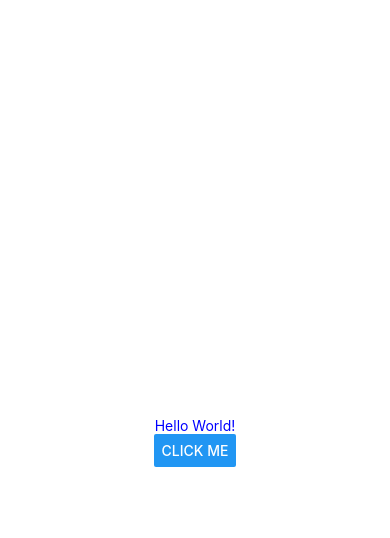
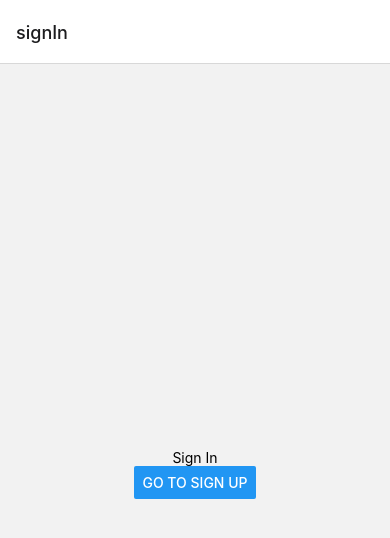
Before and after one commit to munaciella/react-native-app-playground, a React Native app: screen /signIn in a window 390 px wide. Shown: the top 538 px of the page. Built offline with nearby package versions, Linux system fonts and the light colour scheme.

Commit message:
add initial files and components

```diff
--- a/App.tsx
+++ b/App.tsx
@@ -1,27 +1,137 @@
-import React from 'react';
-import {Text, StyleSheet, Button, View} from 'react-native';
+import { NavigationContainer } from '@react-navigation/native';
+import React, {useState} from 'react';
+// import {Text, StyleSheet,SafeAreaView, ScrollView, StatusBar, Button, Pressable, View } from 'react-native';
+// import DisplayAnImage from './Components/DisplayImage';
+// import ModalApp from './Components/ModalApp';
+import SignIn from './Screens/Signin';
+import { createNativeStackNavigator } from '@react-navigation/native-stack';
+import SignUp from './Screens/SignUp';
 
 function App(): React.JSX.Element {
 
+  // const [timesPressed, setTimesPressed] = useState(0);
+
+  // let textLog = '';
+  // if (timesPressed > 1) {
+  //   textLog = timesPressed + 'x cunt';
+  // } else if (timesPressed > 0) {
+  //   textLog = 'you are a cunt';
+  // }
+
+  const Stack = createNativeStackNavigator();
+
   return (
-    <View style={styles.mainView}>
-    <Text style={styles.textStyle}>Hello World!</Text>
-    <Button title="click me"/>
-    </View>
-  )
-}
+          <NavigationContainer>
+            <Stack.Navigator>
+              <Stack.Screen name="signIn" component={SignIn} />
+              <Stack.Screen name="signUp" component={SignUp} />
+            </Stack.Navigator>
+          </NavigationContainer>
+  // <SafeAreaView style={styles.container}>
+  //     <ScrollView style={styles.scrollView}>
+  //       <Text style={styles.text}>
+  //         Lorem ipsum dolor sit amet, consectetur adipiscing elit, sed do
+  //         eiusmod tempor incididunt ut labore et dolore magna aliqua. Ut enim ad
+  //         minim veniam, quis nostrud exercitation ullamco laboris nisi ut
+  //         aliquip ex ea commodo consequat. Duis aute irure dolor in
+  //         reprehenderit in voluptate velit esse cillum dolore eu fugiat nulla
+  //         pariatur. Excepteur sint occaecat cupidatat non proident, sunt in
+  //         culpa qui officia deserunt mollit anim id est laborum.
+  //         Lorem ipsum dolor sit amet, consectetur adipiscing elit, sed do
+  //         eiusmod tempor incididunt ut labore et dolore magna aliqua. Ut enim ad
+  //         minim veniam, quis nostrud exercitation ullamco laboris nisi ut
+  //         aliquip ex ea commodo consequat. Duis aute irure dolor in
+  //         reprehenderit in voluptate velit esse cillum dolore eu fugiat nulla
+  //         pariatur. Excepteur sint occaecat cupidatat non proident, sunt in
+  //         culpa qui officia deserunt mollit anim id est laborum.
+  //         Lorem ipsum dolor sit amet, consectetur adipiscing elit, sed do
+  //         eiusmod tempor incididunt ut labore et dolore magna aliqua. Ut enim ad
+  //         minim veniam, quis nostrud exercitation ullamco laboris nisi ut
+  //         aliquip ex ea commodo consequat. Duis aute irure dolor in
+  //         reprehenderit in voluptate velit esse cillum dolore eu fugiat nulla
+  //         pariatur. Excepteur sint occaecat cupidatat non proident, sunt in
+  //         culpa qui officia deserunt mollit anim id est laborum.
+  //         Lorem ipsum dolor sit amet, consectetur adipiscing elit, sed do
+  //         eiusmod tempor incididunt ut labore et dolore magna aliqua. Ut enim ad
+  //         minim veniam, quis nostrud exercitation ullamco laboris nisi ut
+  //         aliquip ex ea commodo consequat. Duis aute irure dolor in
+  //         reprehenderit in voluptate velit esse cillum dolore eu fugiat nulla
+  //         pariatur. Excepteur sint occaecat cupidatat non proident, sunt in
+  //         culpa qui officia deserunt mollit anim id est laborum.
+  //       </Text>
+  //       <Button title="click me"/>
+  //       <View style={styles.container}></View>
+  //       <Pressable
+  //       onPress={() => {
+  //         setTimesPressed(current => current + 1);
+  //       }}
+  //       style={({pressed}) => [
+  //         {
+  //           backgroundColor: pressed ? 'rgb(210, 230, 255)' : 'white',
+  //         },
+  //         styles.wrapperCustom,
+  //       ]}>
+  //       {({pressed}) => (
+  //         <Text style={styles.buttonText}>{pressed ? 'Pressed!' : 'Press Me'}</Text>
+  //       )}
+  //     </Pressable>
+  //     <View style={styles.logBox}>
+  //       <Text testID="pressable_press_console">{textLog}</Text>
+  //     </View>
+  //     <ModalApp></ModalApp>
+  //     </ScrollView>
+  //     <DisplayAnImage></DisplayAnImage>
+  //   </SafeAreaView>
+  );
+};
 
-const styles = StyleSheet.create({
-  mainView: {
-    marginTop: 40,
-    flex:1,
-    flexDirection: "column",
-    justifyContent: "center",
-    alignItems: "center"
-  },
-  textStyle: {
-    color: "blue"
-  }
-})
+// const styles = StyleSheet.create({
+//   container: {
+//     flex: 1,
+//     paddingTop: StatusBar.currentHeight,
+//   },
+//   scrollView: {
+//     backgroundColor: 'white',
+//     marginHorizontal: 20,
+//   },
+//   text: {
+//     fontSize: 22,
+
+//     <View style={styles.mainView}>
+//     <Text style={styles.textStyle}>Hello World!</Text>
+//     <Button title="click me"/>
+//     </View>
+//   )
+// }
+
+// const styles = StyleSheet.create({
+//   mainView: {
+//     marginTop: 40,
+//     flex:1,
+//     flexDirection: "column",
+//     justifyContent: "center",
+//     alignItems: "center"
+//   },
+//   textStyle: {
+//     color: "blue"
+
+
+
+// },
+//   buttonText: {
+//     fontSize: 16,
+//   },
+//   wrapperCustom: {
+//     borderRadius: 8,
+//     padding: 6,
+//   },
+//   logBox: {
+//     padding: 20,
+//     margin: 10,
+//     borderWidth: StyleSheet.hairlineWidth,
+//     borderColor: '#f0f0f0',
+//     backgroundColor: '#f9f9f9',
+//   },
+// })
 
 export default App;
--- /dev/null
+++ b/Components/DisplayImage.tsx
@@ -0,0 +1,27 @@
+import React from 'react';
+import {View, Image, StyleSheet} from 'react-native';
+
+const styles = StyleSheet.create({
+  container: {
+    paddingTop: 50,
+  },
+  tinyLogo: {
+    width: 200,
+    height: 200,
+  }
+});
+
+const DisplayAnImage = () => {
+    return (
+      <View style={styles.container}>
+        <Image
+          style={styles.tinyLogo}
+          source={{
+            uri: 'https://encrypted-tbn0.gstatic.com/images?q=tbn:ANd9GcRDx-dxue1ShIKetvzJKLDFmVxI3F4bKVHarfAUsnVL7H0TK7qhqVBmrib4WHLBp9TWZ74&usqp=CAU',
+          }}
+        />
+      </View>
+    );
+  };
+
+  export default DisplayAnImage;
--- /dev/null
+++ b/Components/ModalApp.tsx
@@ -0,0 +1,80 @@
+import React, {useState} from 'react';
+import {Alert, Modal, StyleSheet, Text, Pressable, View} from 'react-native';
+
+const ModalApp = () => {
+  const [modalVisible, setModalVisible] = useState(false);
+  return (
+    <View style={styles.centeredView}>
+      <Modal
+        animationType="slide"
+        transparent={true}
+        visible={modalVisible}
+        onRequestClose={() => {
+          Alert.alert('Modal has been closed.');
+          setModalVisible(!modalVisible);
+        }}>
+        <View style={styles.centeredView}>
+          <View style={styles.modalView}>
+            <Text style={styles.modalText}>Hello World!</Text>
+            <Pressable
+              style={[styles.button, styles.buttonClose]}
+              onPress={() => setModalVisible(!modalVisible)}>
+              <Text style={styles.textStyle}>Hide Modal</Text>
+            </Pressable>
+          </View>
+        </View>
+      </Modal>
+      <Pressable
+        style={[styles.button, styles.buttonOpen]}
+        onPress={() => setModalVisible(true)}>
+        <Text style={styles.textStyle}>Show Modal</Text>
+      </Pressable>
+    </View>
+  );
+};
+
+const styles = StyleSheet.create({
+  centeredView: {
+    flex: 1,
+    justifyContent: 'center',
+    alignItems: 'center',
+    marginTop: 22,
+  },
+  modalView: {
+    margin: 20,
+    backgroundColor: 'white',
+    borderRadius: 20,
+    padding: 35,
+    alignItems: 'center',
+    shadowColor: '#000',
+    shadowOffset: {
+      width: 0,
+      height: 2,
+    },
+    shadowOpacity: 0.25,
+    shadowRadius: 4,
+    elevation: 5,
+  },
+  button: {
+    borderRadius: 20,
+    padding: 10,
+    elevation: 2,
+  },
+  buttonOpen: {
+    backgroundColor: '#F194FF',
+  },
+  buttonClose: {
+    backgroundColor: '#2196F3',
+  },
+  textStyle: {
+    color: 'white',
+    fontWeight: 'bold',
+    textAlign: 'center',
+  },
+  modalText: {
+    marginBottom: 15,
+    textAlign: 'center',
+  },
+});
+
+export default ModalApp;
--- /dev/null
+++ b/Screens/SignUp.tsx
@@ -0,0 +1,28 @@
+import React from "react";
+import {Button, StyleSheet, Text, View} from "react-native"
+
+const SignUp = () => {
+    return (
+        <View style={styles.mainView}>
+        <Text> Sign Up </Text>
+        <Button
+            title="Sign Up"
+            />
+        </View>
+    )
+}
+
+const styles = StyleSheet.create({
+      mainView: {
+        marginTop: 40,
+        flex:1,
+        flexDirection: "column",
+        justifyContent: "center",
+        alignItems: "center"
+      },
+      textStyle: {
+        color: "blue"
+      }
+    })
+
+export default SignUp
--- /dev/null
+++ b/Screens/Signin.tsx
@@ -0,0 +1,33 @@
+import React from "react";
+import {Button, StyleSheet, Text, View} from "react-native"
+import SignUp from "./SignUp";
+
+const SignIn = ({navigation}) => {
+    const navigate = () => {
+        navigation.navigate("signUp")
+    }
+    return (
+        <View style={styles.mainView}>
+        <Text> Sign In </Text>
+        <Button
+            title="Go to sign up"
+            onPress={navigate}
+            />
+        </View>
+    )
+}
+
+const styles = StyleSheet.create({
+      mainView: {
+        marginTop: 40,
+        flex:1,
+        flexDirection: "column",
+        justifyContent: "center",
+        alignItems: "center"
+      },
+      textStyle: {
+        color: "blue"
+      }
+    })
+
+export default SignIn
--- a/package.json
+++ b/package.json
@@ -10,8 +10,12 @@
     "test": "jest"
   },
   "dependencies": {
+    "@react-navigation/native": "^6.1.9",
+    "@react-navigation/native-stack": "^6.9.17",
     "react": "18.2.0",
-    "react-native": "0.73.1"
+    "react-native": "0.73.1",
+    "react-native-safe-area-context": "^4.8.2",
+    "react-native-screens": "^3.29.0"
   },
   "devDependencies": {
     "@babel/core": "^7.20.0",
```
Also changed, not shown: 2 other files (tests, documents, lock files or other folders).
